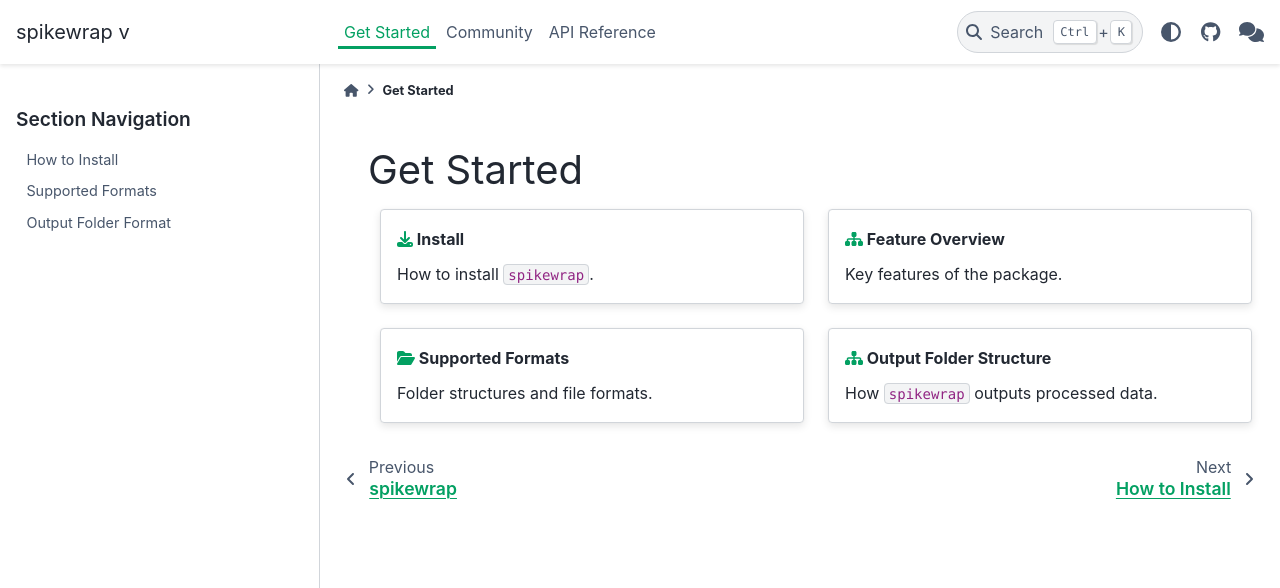
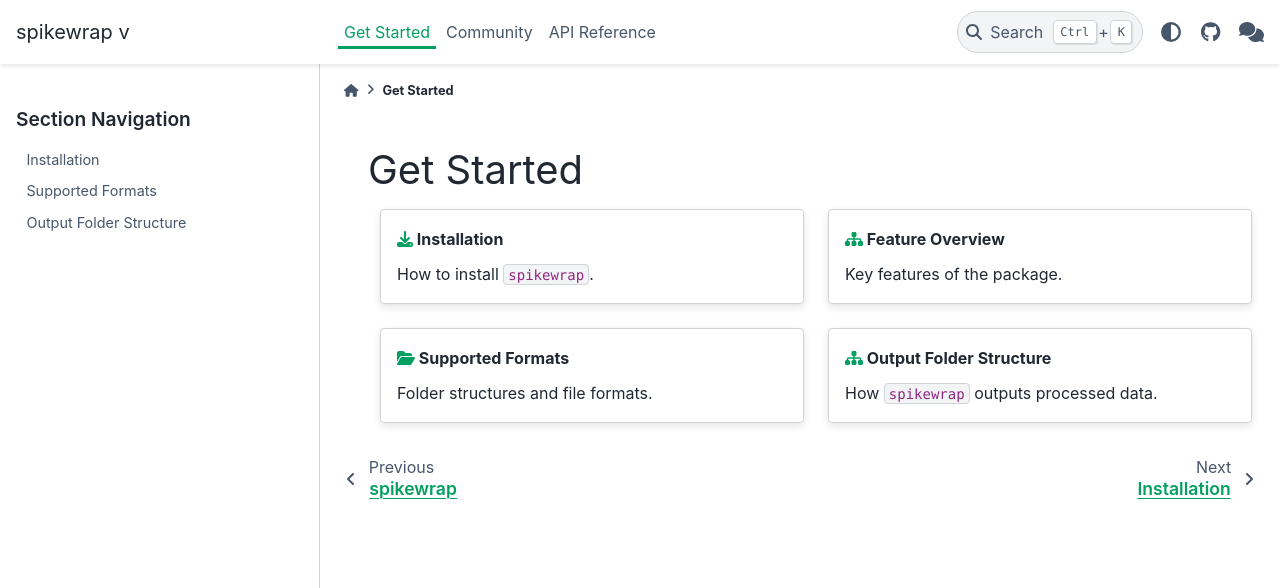
Before and after one commit to neuroinformatics-unit/spikewrap, a Sphinx documentation site: the page built from docs/source/get_started/index.md, in a window 1280 px wide. Shown: the top 588 px of the page. Built offline with Sphinx 7.4.7 and the PyData theme 0.15.4, drawn with Linux system fonts in a browser that asks for light colours; pages that are not in the unit, such as notebooks, are missing from menus; the version number could not be read and is left out.

Commit message:
Ensure ordering of get started page is fixed.

````diff
--- a/docs/source/get_started/index.md
+++ b/docs/source/get_started/index.md
@@ -5,8 +5,8 @@
 :gutter: 4
 
 
-:::{grid-item-card} {fas}`download;sd-text-primary` Install
-:link: install
+:::{grid-item-card} {fas}`download;sd-text-primary` Installation
+:link: installation
 :link-type: doc
 :class-card: gallery-card
 
@@ -44,8 +44,8 @@
 :maxdepth: 2
 :hidden:
 
-install
+installation
+../gallery_builds/get_started/feature_overview
 supported_formats
 output_folder_formats
-../gallery_builds/get_started/feature_overview
 ```
--- a/docs/source/get_started/install.md
+++ b/docs/source/get_started/installation.md
@@ -1,5 +1,5 @@
 (how-to-install)=
-# How to Install
+# Installation
 
 The simplest way to install spikewrap is with `pip`, a package manager that is
 automatically included with Python.
--- a/docs/source/get_started/output_folder_formats.md
+++ b/docs/source/get_started/output_folder_formats.md
@@ -1,4 +1,4 @@
-# Output Folder Format
+# Output Folder Structure
 
 :::{attention}
 This output format is not set in stone. Please get in contact
````
